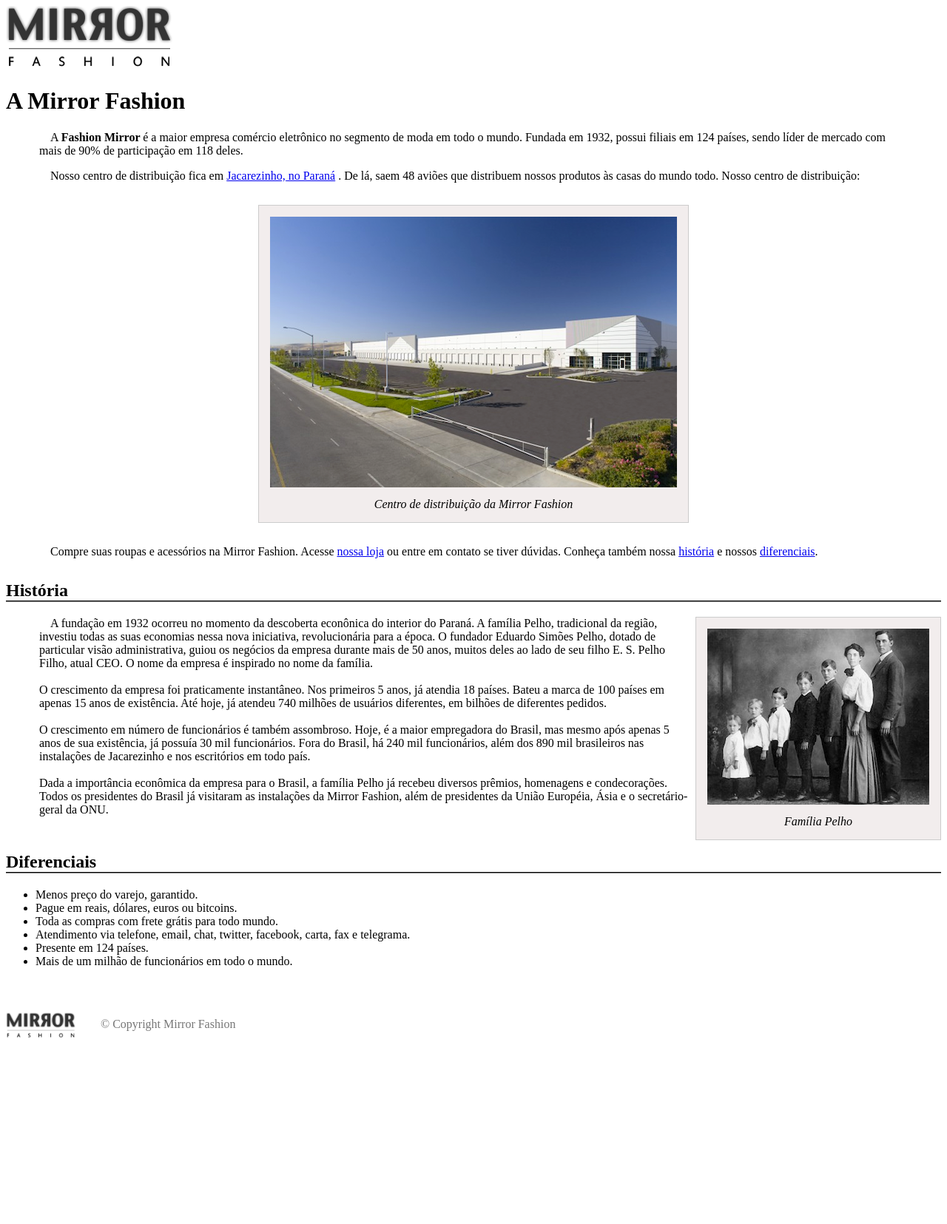
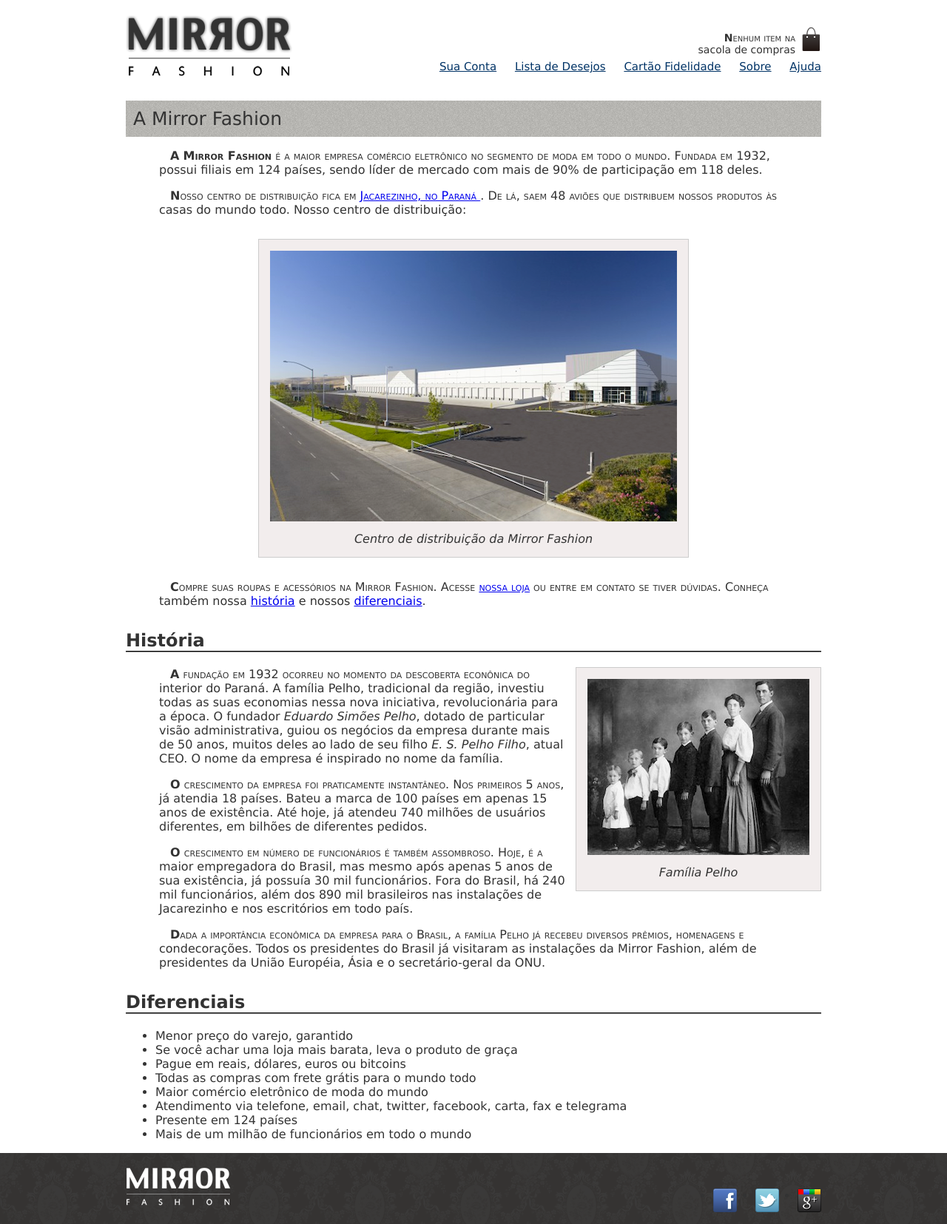
Before and after one commit to rasec-hsc/assets, a plain HTML site: page sobre.html in a window 1280 px wide. Shown: the whole page at 74% size. Before the commit the page ends 1464 px from the top, so only its background shows below. Drawn offline with Linux system fonts and the light colour scheme.

Commit message:
Add files via upload

```diff
--- /dev/null
+++ b/card/styles.css
@@ -0,0 +1,89 @@
+body,
+html {
+  height: 100%;
+}
+
+* {
+  box-sizing: border-box;
+}
+
+body {
+  display: flex;
+  align-items: center;
+  justify-content: center;
+  margin: 0;
+  background: #efecff;
+  background-size: 16px 16px;
+  font-family: "Euclid Circular A", "Poppins";
+}
+
+.card {
+  display: flex;
+  align-items: center;
+  width: 75vw;
+  max-width: 650px;
+  padding: 50px 30px 50px 20px;
+  background: #ffffff;
+  border-radius: 24px;
+}
+
+.card img {
+  max-width: 280px;
+  width: 28vw;
+  height: 300px;
+  object-fit: cover;
+  margin-left: -60px;
+  margin-right: 30px;
+  border-radius: inherit;
+  box-shadow: 0 60px 40px rgb(0 0 0 /8%);
+}
+
+.card h2 {
+  font-size: 22px;
+  margin-right: 30px;
+}
+
+.card h3 {
+  font-size: 16px;
+  font-weight: 400;
+  color: rgb(0 0 0 /90%);
+}
+
+.card p {
+  font-size: 14px;
+  font-weight: 400;
+  color: rgb(0 0 0 /70%);
+  margin-bottom: 24px;
+}
+
+.card button {
+  border: 0;
+  background: linear-gradient(90deg, #5448de, #5448de);
+  color: #f8f8f8;
+  font-family: inherit;
+  padding: 16px 16px;
+  font-size: 16px;
+  border-radius: 40px;
+}
+
+@media (width <= 740px) {
+  .card {
+    margin: 0 40px;
+    padding-left: 50px;
+    padding-right: 50px;
+    width: 100%;
+    text-align: center;
+    flex-direction: column;
+  }
+
+  .card h2 {
+    margin-right: 0;
+    font-size: 26px;
+  }
+
+  .card img {
+    margin: -100px 0 30px 0;
+    width: 100%;
+    max-width: 1000px;
+  }
+}
--- a/estilo.css
+++ b/estilo.css
@@ -94,12 +94,18 @@ body {
 	margin: 10px 0;
 	padding: 10px;
 	width: 445px;
+	border-radius: 4px;
+	box-shadow: inset 1px 1px 4px #999;
 }
 .novidades {
 	float: left;
+	background-color: #f5dcdc;
+	background: linear-gradient(#f5dcdc, #bebef4);
 }
 .mais-vendidos {
 	float: right;
+	background-color: #dcdcf5;
+	background: linear-gradient(#dcdcf5, #f4bebe);
 }
 .painel li {
 	display: inline-block;
@@ -113,6 +119,7 @@ body {
 	font-weight: bold;
 	text-transform: uppercase;
 	margin-bottom: 10px;
+	text-shadow: 3px 3px 2px rgba(0,0,0,0.5);
 }
 .painel a {
 	color: #333;
@@ -120,41 +127,82 @@ body {
 	text-align: center;
 	text-decoration: none;
 }
-.novidades {
-	background-color: #f5dcdc;
+
+footer{
+	background-image: url(../img/fundo-rodape.png);
+	clear: both;
+	padding: 20px 0;
 }
-.mais-vendidos {
-	background-color: #dcdcf5;
+
+footer .container {
+	position: relative;
+
 }
+
 .social a {
+	/* tamanho da imagem */
 	height: 32px;
 	width: 32px;
+	/* image replacement */
 	display: block;
 	text-indent: -9999px;
 }
 .social a[href*="facebook.com"] {
-	background-image: url(img/facebook.png);
+	background-image: url(../img/facebook.png);
+}
+.social a[href*="twitter.com"] {
+	background-image: url(../img/twitter.png);
 }
 .social a[href*="plus.google.com"] {
-	background-image: url(img/googleplus.png);
+	background-image: url(../img/googleplus.png);
 }
-.social a[href*="twitter.com"] {
-	background-image: url(img/twitter.png);
-}
-footer {
-	background-image: url(img/fundo-rodape.png);
-	clear: both;
-	padding: 20px;
-}
-footer .container {
-	position: relative;
-}
+
 .social {
 	position: absolute;
 	top: 12px;
 	right: 0;
+
 }
+
 .social li {
 	float: left;
 	margin-left: 25px;
 }
+.menu-opcoes a:hover{
+	color: #007dc6;
+}
+.menu-opcoes a:active{
+	color: red;
+}
+.menu-departamentos li ul {
+	display: none;
+}
+.menu-departamentos li:hover ul {
+	display: block;
+}
+.menu-departamentos ul ul li {
+	background-color: #dcdcdc;
+}
+.menu-departamentos li li a:before {
+	content: '\272A';
+	padding-right: 3px;
+padding-right: 3px;
+}
+.painel list-style:hover{
+	background-color: rgba(255,255,255,0.8);
+	box-shadow: 0 0 5px #333;
+	transition: 0.7s ease-in;
+	transform: scale(1.2) rotate(-5deg);
+}
+.painel li:nth-child(2n):hover{
+	transform: scale(1.2) rotate(-5deg);
+
+}
+.painel li{
+	display: inline-block;
+	vertical-align: top;
+	width: 140px;
+	margin: 2px;
+	padding-bottom: 10px;
+	transition: 0.7s ease-in-out;
+}
--- a/sobre.css
+++ b/sobre.css
@@ -5,10 +5,14 @@
 	margin-right: auto;
 	width: 940px
 }Substituido pelo contanier*/
+body{
+	margin: 0;
+}
 
- .titulo h1{ /*Substituindo o H1*/
+.titulo{ /*Substituindo o H1*/
 	background-image: url(../img/sobre-background.jpg);
 	padding: 10px;
+	font-size: 25px;
 }
 h2{
 	border-bottom: 2px groove #333333;
@@ -29,7 +33,8 @@ p{
 	padding: 0 45px;
 	text-indent: 15px;
 }
-#centro-distribuicao{
+
+#centro-distribuicao {
 	margin-left: auto;
 	margin-right: auto;
 	width: 550px;
@@ -48,3 +53,15 @@ p{
 	float: right;
 	margin: 0 0 10px 10px;
 }
+
+p:first-letter{
+	font-weight: bold;
+}
+
+h1 + p{
+	text-indent: 0;
+}
+
+p:first-line{
+	font-variant: small-caps;
+}
--- a/sobre.html
+++ b/sobre.html
@@ -5,31 +5,42 @@
     <meta http-equiv="X-UA-Compatible" content="IE=edge" />
     <meta name="viewport" content="width=device-width, initial-scale=1.0" />
     <link rel="stylesheet" href="sobre.css" />
+    <link rel="stylesheet" href="estilo.css">
     <title>Exercicio</title>
   </head>
 
    <body>
-    <div>
-      <img src="img/logo.png" alt="foto da logo" />
+    <!-- Início merge !-->
+		<header class="container">
+			<h1><img src="img/logo.png" alt="Mirror Fashion"></h1>
 
-      <h1>A Mirror Fashion</h1>
+			<p class="sacola">
+				Nenhum item na sacola de compras
+			</p>
 
-      <p>
-        A
-        <strong>Fashion Mirror </strong>
-        é a maior empresa comércio eletrônico no segmento de moda em todo o
-        mundo. Fundada em 1932, possui filiais em 124 países, sendo líder de
-        mercado com mais de 90% de participação em 118 deles.
-      </p>
-      <p>
-        Nosso centro de distribuição fica em
-        <a href="https://maps.google.com.br/?q=Jacarezinho">
-          Jacarezinho, no Paraná</a
-        >
-        . De lá, saem 48 aviões que distribuem nossos produtos às casas do
-        mundo todo. Nosso centro de distribuição:
-      </p>
-      <!--Imagem com HTML 5-->
+			<nav class="menu-opcoes">
+				<ul>
+					<li><a href="#">Sua Conta</a></li>
+					<li><a href="#">Lista de Desejos</a></li>
+					<li><a href="#">Cartão Fidelidade</a></li>
+					<li><a href="sobre.html">Sobre</a></li>
+					<li><a href="#">Ajuda</a></li>
+				</ul>
+			</nav>
+		</header>
+		<!-- Fim merge !-->
+		<article class="container"> <!-- div para conteúdo principal com a classe container!-->
+
+			<section class="sobre">
+
+				<div class="titulo">A Mirror Fashion</div>
+				<p>A <strong>Mirror Fashion</strong> é a maior empresa comércio eletrônico no segmento de moda em todo o mundo.
+				Fundada em 1932, possui filiais em 124 países, sendo líder de mercado com mais de 90% de
+				participação em 118 deles.</p>
+
+				<p>Nosso centro de distribuição fica em <a href="https://maps.google.com.br/?q=Jacarezinho">Jacarezinho, no Paraná </a>. De lá, saem 48 aviões que distribuem
+				nossos produtos às casas do mundo todo. Nosso centro de distribuição:</p>
+				<!-- Imagem com HTML 5 -->
 				<figure id="centro-distribuicao">
 					<img src="img/centro-distribuicao.png">
 					<figcaption>Centro de distribuição da Mirror Fashion</figcaption>
@@ -38,58 +49,61 @@
 				<p>Compre suas roupas e acessórios na Mirror Fashion. Acesse <a href="index.html">nossa loja</a> ou entre em contato se tiver
 				dúvidas. Conheça também nossa <a href="#historia">história</a> e nossos <a href="#diferenciais">diferenciais</a>.</p>
 
+			</section>
+
+			<section class="historia">
 				<h2 id="historia">História</h2>
 
 				<figure id="familia-pelho">
 					<img src="img/familia-pelho.jpg">
 					<figcaption>Família Pelho</figcaption>
 				</figure>
-      <p>
-        A fundação em 1932 ocorreu no momento da descoberta econônica do
-        interior do Paraná. A família Pelho, tradicional da região, investiu
-        todas as suas economias nessa nova iniciativa, revolucionária para a
-        época. O fundador Eduardo Simões Pelho, dotado de particular visão
-        administrativa, guiou os negócios da empresa durante mais de 50 anos,
-        muitos deles ao lado de seu filho E. S. Pelho Filho, atual CEO. O nome
-        da empresa é inspirado no nome da família.
-        <br />
-        <br />
-        O crescimento da empresa foi praticamente instantâneo. Nos primeiros 5
-        anos, já atendia 18 países. Bateu a marca de 100 países em apenas 15
-        anos de existência. Até hoje, já atendeu 740 milhões de usuários
-        diferentes, em bilhões de diferentes pedidos.
-        <br />
-        <br />
-        O crescimento em número de funcionários é também assombroso. Hoje, é a
-        maior empregadora do Brasil, mas mesmo após apenas 5 anos de sua
-        existência, já possuía 30 mil funcionários. Fora do Brasil, há 240 mil
-        funcionários, além dos 890 mil brasileiros nas instalações de
-        Jacarezinho e nos escritórios em todo país.
-        <br />
-        <br />
-        Dada a importância econômica da empresa para o Brasil, a família Pelho
-        já recebeu diversos prêmios, homenagens e condecorações. Todos os
-        presidentes do Brasil já visitaram as instalações da Mirror Fashion,
-        além de presidentes da União Européia, Ásia e o secretário-geral da ONU.
-        <br />
-        <br />
-      </p>
+
+				<p>A fundação em 1932 ocorreu no momento da descoberta econônica do interior do Paraná. A
+				família Pelho, tradicional da região, investiu todas as suas economias nessa nova iniciativa,
+				revolucionária para a época. O fundador <em>Eduardo Simões Pelho</em>, dotado de particular visão
+				administrativa, guiou os negócios da empresa durante mais de 50 anos, muitos deles ao lado
+				de seu filho <em>E. S. Pelho Filho</em>, atual CEO. O nome da empresa é inspirado no nome da família.</p>
+
+				<p>O crescimento da empresa foi praticamente instantâneo. Nos primeiros 5 anos, já atendia 18 países.
+				Bateu a marca de 100 países em apenas 15 anos de existência. Até hoje, já atendeu 740 milhões
+				de usuários diferentes, em bilhões de diferentes pedidos.</p>
+
+				<p>O crescimento em número de funcionários é também assombroso. Hoje, é a maior empregadora do
+				Brasil, mas mesmo após apenas 5 anos de sua existência, já possuía 30 mil funcionários. Fora do
+				Brasil, há 240 mil funcionários, além dos 890 mil brasileiros nas instalações de Jacarezinho e
+				nos escritórios em todo país.</p>
+
+				<p>Dada a importância econômica da empresa para o Brasil, a família Pelho já recebeu diversos prêmios,
+				homenagens e condecorações. Todos os presidentes do Brasil já visitaram as instalações da Mirror
+				Fashion, além de presidentes da União Européia, Ásia e o secretário-geral da ONU.</p>
+			</section>
+
+			<section class="diferenciais">
 				<h2 id="diferenciais">Diferenciais</h2>
 				<ul>
-        <li>Menos preço do varejo, garantido.</li>
-        <li>Pague em reais, dólares, euros ou bitcoins.</li>
-        <li>Toda as compras com frete grátis para todo mundo.</li>
-        <li>
-          Atendimento via telefone, email, chat, twitter, facebook, carta, fax e
-          telegrama.
-        </li>
-        <li>Presente em 124 países.</li>
-        <li>Mais de um milhão de funcionários em todo o mundo.</li>
+					<li>Menor preço do varejo, garantido</li>
+					<li>Se você achar uma loja mais barata, leva o produto de graça</li>
+					<li>Pague em reais, dólares, euros ou bitcoins</li>
+					<li>Todas as compras com frete grátis para o mundo todo</li>
+					<li>Maior comércio eletrônico de moda do mundo</li>
+					<li>Atendimento via telefone, email, chat, twitter, facebook, carta, fax e telegrama</li>
+					<li>Presente em 124 países</li>
+					<li>Mais de um milhão de funcionários em todo o mundo</li>
+				</ul>
+			</section>
+		</article>
+		<!-- Início merge rodape !-->
+		<footer>
+			<div class="container">
+				<img src="img/logo-rodape.png" alt="Logo Mirror Fashion">
+				<ul class="social">
+					<li><a href="http://facebook.com/mirrorfashion">Facebook</a></li>
+					<li><a href="http://twitter.com/mirrorfashion">Twitter</a></li>
+					<li><a href="http://plus.google.com/mirrorfashion">Google+</a></li>
 				</ul>
 			</div>
-    <div id="rodape">
-      <img src="img/logo.png">
-      &copy; Copyright Mirror Fashion
-    </div>
+		</footer>
+		<!-- Fim merge rodape !-->
   </body>
 </html>
```
Also changed, not shown: card/card.html (added, +31 -0 lines), index.html (+25 -24 lines), card/img/check.svg (added), card/img/image.jpeg (added). Lines whose indentation alone changed are shown as unchanged.
